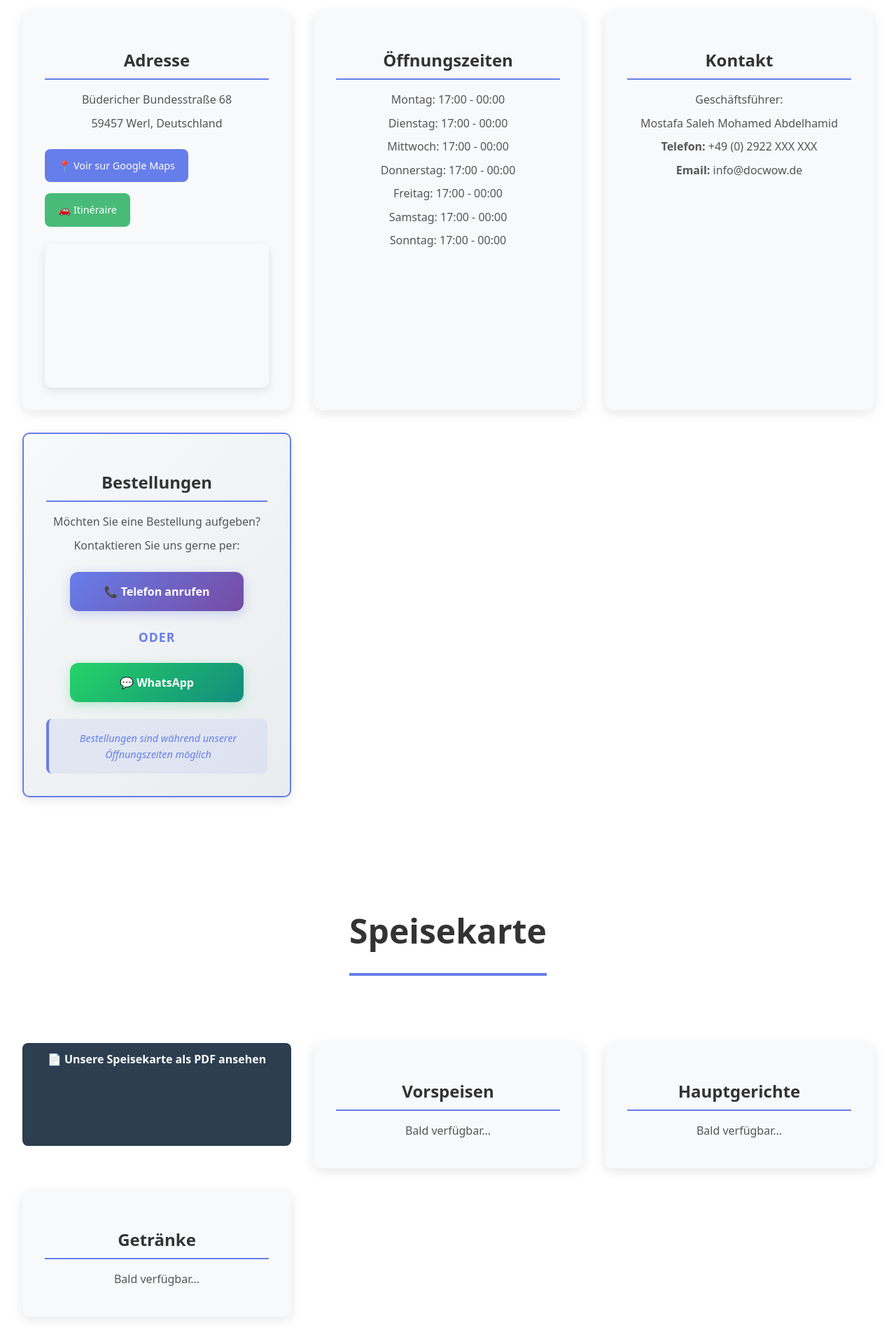
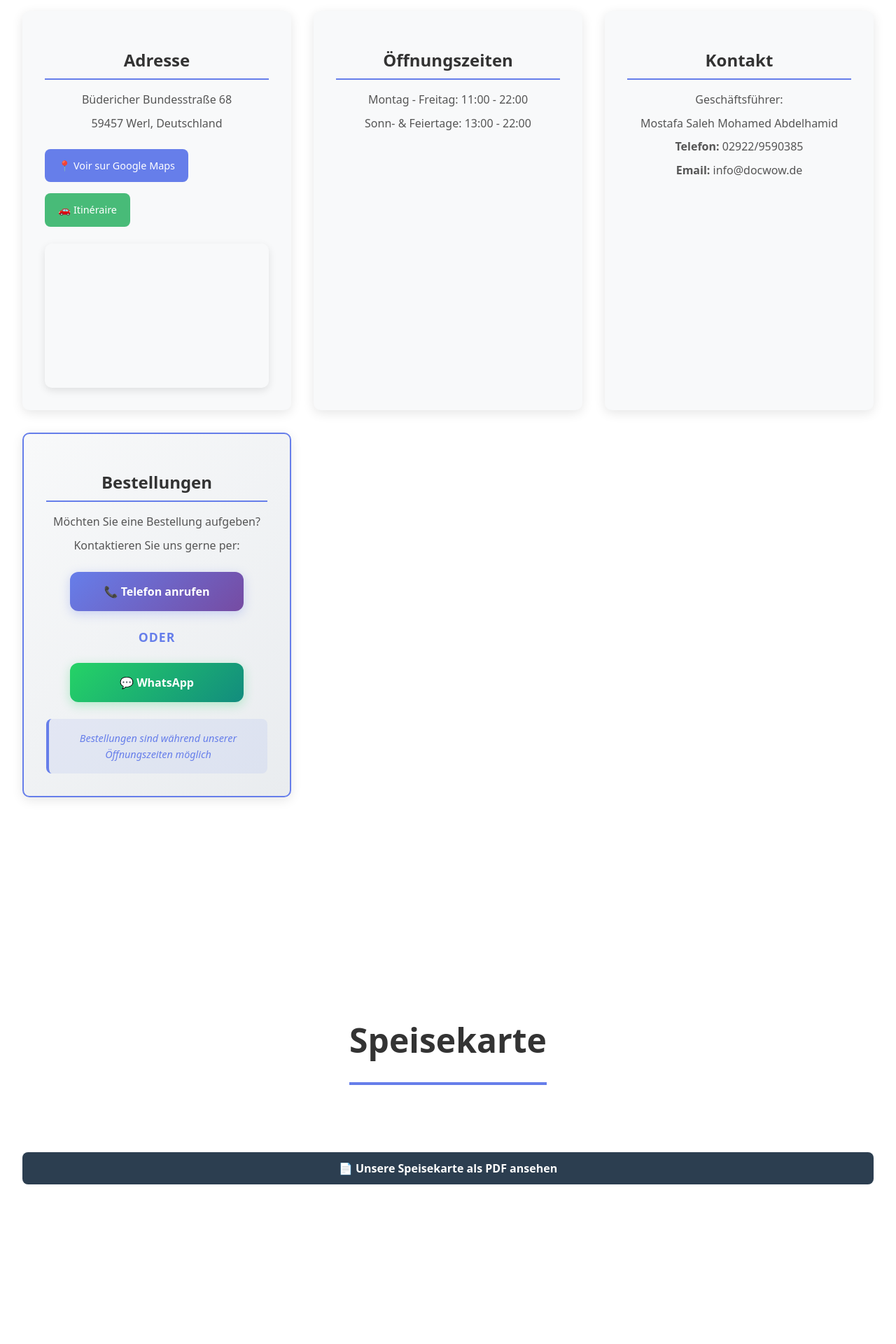
Before and after one commit to Ydi5291/DOCWOW-NEW, a React (Vite) app: page / in a window 1280 px wide. Shown: the part 820-2740 px from the top of the page at 70% size. Built offline with nearby package versions, Linux system fonts and the light colour scheme; grey boxes are pictures that could not be loaded.

Commit message:
Mise à jour horaires, téléphone et WhatsApp

```diff
--- a/src/App.jsx
+++ b/src/App.jsx
@@ -55,20 +55,15 @@ function App() {
 
             <div className="info-card">
               <h2>Öffnungszeiten</h2>
-              <p>Montag: 17:00 - 00:00</p>
-              <p>Dienstag: 17:00 - 00:00</p>
-              <p>Mittwoch: 17:00 - 00:00</p>
-              <p>Donnerstag: 17:00 - 00:00</p>
-              <p>Freitag: 17:00 - 00:00</p>
-              <p>Samstag: 17:00 - 00:00</p>
-              <p>Sonntag: 17:00 - 00:00</p>
+              <p>Montag - Freitag: 11:00 - 22:00</p>
+              <p>Sonn- & Feiertage: 13:00 - 22:00</p>
             </div>
 
             <div className="info-card">
               <h2>Kontakt</h2>
               <p>Geschäftsführer:</p>
               <p>Mostafa Saleh Mohamed Abdelhamid</p>
-              <p><strong>Telefon:</strong> +49 (0) 2922 XXX XXX</p>
+              <p><strong>Telefon:</strong> 02922/9590385</p>
               <p><strong>Email:</strong> info@docwow.de</p>
             </div>
 
@@ -79,7 +74,7 @@ function App() {
 
               <div className="contact-options">
                 <a
-                  href="tel:+4929228888888"
+                  href="tel:029229590385"
                   className="contact-btn phone-btn"
                 >
                   📞 Telefon anrufen
@@ -88,7 +83,7 @@ function App() {
                 <span className="oder-text">oder</span>
 
                 <a
-                  href="https://wa.me/4929228888888?text=Hallo%20DOC.%20WOW,%20ich%20möchte%20gerne%20eine%20Bestellung%20aufgeben."
+                  href="https://wa.me/491785450135?text=Hallo%20DOC.%20WOW,%20ich%20möchte%20gerne%20eine%20Bestellung%20aufgeben."
                   target="_blank"
                   rel="noopener noreferrer"
                   className="contact-btn whatsapp-btn"
@@ -118,18 +113,6 @@ function App() {
             >
               📄 Unsere Speisekarte als PDF ansehen
             </a>
-            <div className="info-card">
-              <h2>Vorspeisen</h2>
-              <p>Bald verfügbar...</p>
-            </div>
-            <div className="info-card">
-              <h2>Hauptgerichte</h2>
-              <p>Bald verfügbar...</p>
-            </div>
-            <div className="info-card">
-              <h2>Getränke</h2>
-              <p>Bald verfügbar...</p>
-            </div>
           </div>
         </section>
 
@@ -150,8 +133,8 @@ function App() {
               <p>Mostafa Saleh Mohamed Abdelhamid</p>
               <br />
               <p><strong>Kontakt:</strong></p>
-              <p>Telefon: +49 2922 9778866</p>
-              <p>E-Mail: info@docwow-werl.de</p>
+              <p>Telefon: 02922/9590385</p>
+              <p>E-Mail: info@docwow.de</p>
             </div>
             <div className="info-card">
               <h2>Umsatzsteuer-ID</h2>
@@ -211,8 +194,8 @@ function App() {
               Mostafa Saleh Mohamed Abdelhamid<br />
               Büdericher Bundesstraße 68<br />
               59457 Werl<br />
-              Telefon: +49 2922 9778866<br />
-              E-Mail: info@docwow-werl.de</p>
+              Telefon: 02922/9590385<br />
+              E-Mail: info@docwow.de</p>
             </div>
             <div className="info-card">
               <h2>4. Datenerfassung auf dieser Website</h2>
```
